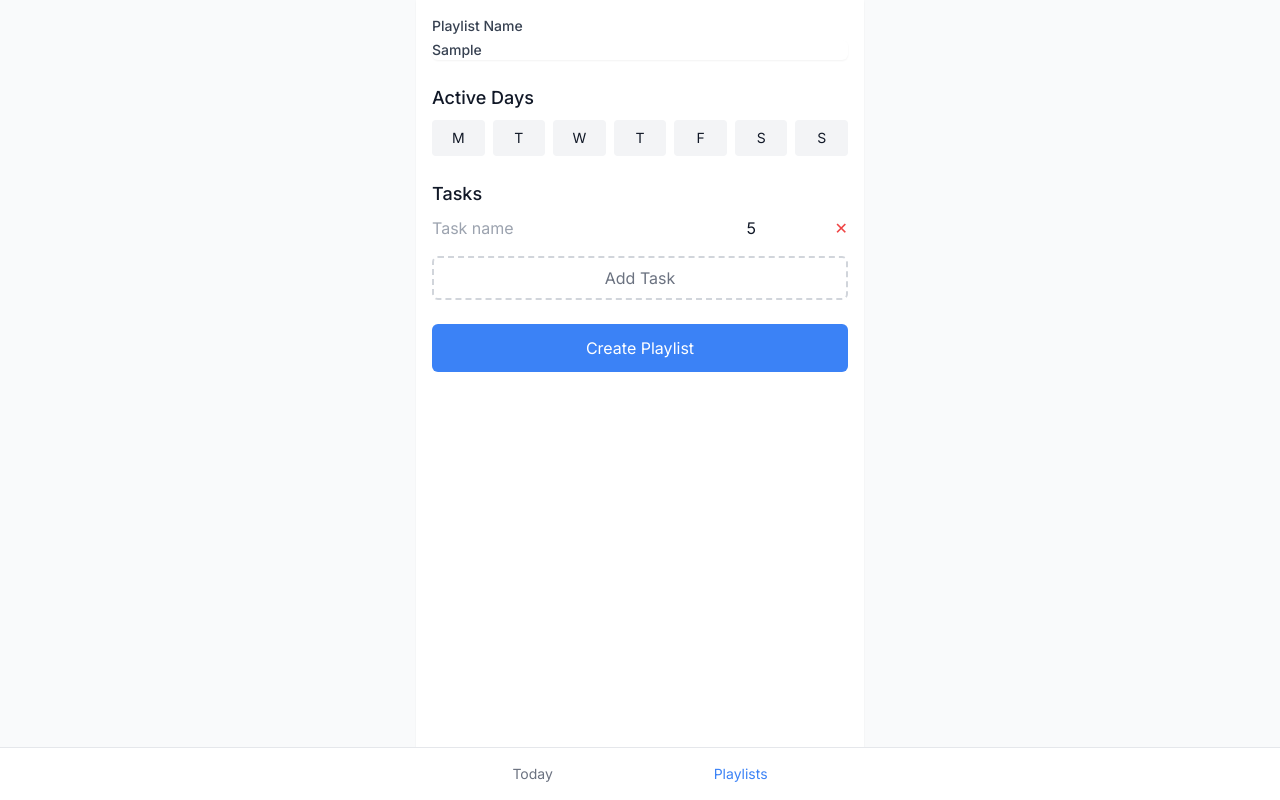
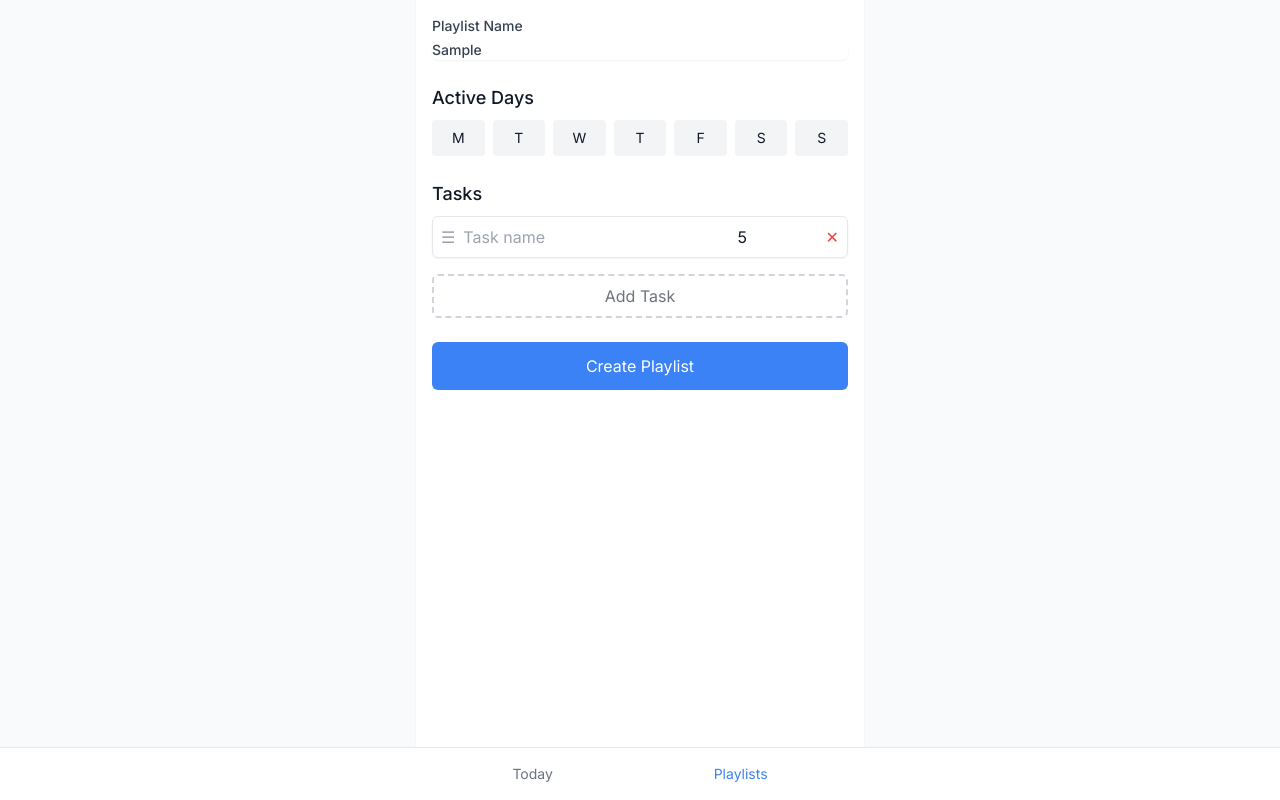
Before and after one commit to juanvolpe/Productivity_app, a Next.js app: page /playlists/new in a window 1280 px wide. Both pictures are taken after typing "Sample" into the empty fields and a click on the button "Add Task". Built offline with nearby package versions, Linux system fonts and the light colour scheme.

Commit message:
Add drag and drop functionality for tasks in playlist creation

```diff
--- a/package.json
+++ b/package.json
@@ -13,10 +13,11 @@
   },
   "dependencies": {
     "@prisma/client": "^6.1.0",
+    "@thisbeyond/solid-dnd": "^0.7.5",
     "next": "14.0.4",
+    "prisma": "^6.1.0",
     "react": "^18.2.0",
-    "react-dom": "^18.2.0",
-    "prisma": "^6.1.0"
+    "react-dom": "^18.2.0"
   },
   "devDependencies": {
     "@types/node": "^20.10.6",
--- a/src/app/playlists/new/page.tsx
+++ b/src/app/playlists/new/page.tsx
@@ -5,6 +5,7 @@ import { useRouter } from 'next/navigation';
 import { PlaylistCreateInput } from '@/types/playlist';
 
 interface TaskInput {
+  id: string;
   title: string;
   duration: number;
   isCompleted: boolean;
@@ -16,6 +17,7 @@ export default function NewPlaylistPage() {
   const [isSubmitting, setIsSubmitting] = useState(false);
   const [name, setName] = useState('');
   const [tasks, setTasks] = useState<TaskInput[]>([]);
+  const [draggedTask, setDraggedTask] = useState<number | null>(null);
   const [activeDays, setActiveDays] = useState({
     monday: false,
     tuesday: false,
@@ -30,6 +32,7 @@ export default function NewPlaylistPage() {
     setTasks([
       ...tasks,
       {
+        id: `task-${Date.now()}`,
         title: '',
         duration: 5,
         isCompleted: false,
@@ -42,6 +45,38 @@ export default function NewPlaylistPage() {
     setTasks(prev => prev.map((task, i) =>
       i === index ? { ...task, [field]: value } : task
     ));
+  };
+
+  const handleDragStart = (e: React.DragEvent, index: number) => {
+    setDraggedTask(index);
+    e.currentTarget.classList.add('opacity-50');
+  };
+
+  const handleDragEnd = (e: React.DragEvent) => {
+    e.currentTarget.classList.remove('opacity-50');
+    setDraggedTask(null);
+  };
+
+  const handleDragOver = (e: React.DragEvent) => {
+    e.preventDefault();
+  };
+
+  const handleDrop = (e: React.DragEvent, dropIndex: number) => {
+    e.preventDefault();
+    if (draggedTask === null) return;
+
+    const newTasks = [...tasks];
+    const [draggedItem] = newTasks.splice(draggedTask, 1);
+    newTasks.splice(dropIndex, 0, draggedItem);
+
+    // Update order property for all tasks
+    const updatedTasks = newTasks.map((task, index) => ({
+      ...task,
+      order: index + 1,
+    }));
+
+    setTasks(updatedTasks);
+    setDraggedTask(null);
   };
 
   const handleSubmit = async (e: React.FormEvent) => {
@@ -133,7 +168,16 @@ export default function NewPlaylistPage() {
         <h3 className="text-lg font-medium mb-2">Tasks</h3>
         <div className="space-y-4">
           {tasks.map((task, index) => (
-            <div key={index} className="flex gap-2">
+            <div
+              key={task.id}
+              draggable
+              onDragStart={(e) => handleDragStart(e, index)}
+              onDragEnd={handleDragEnd}
+              onDragOver={handleDragOver}
+              onDrop={(e) => handleDrop(e, index)}
+              className="flex gap-2 items-center bg-white p-2 rounded-md shadow-sm border border-gray-200 cursor-move transition-opacity duration-200"
+            >
+              <div className="text-gray-400">☰</div>
               <input
                 type="text"
                 value={task.title}
@@ -160,14 +204,14 @@ export default function NewPlaylistPage() {
               </button>
             </div>
           ))}
-          <button
-            type="button"
-            onClick={handleAddTask}
-            className="w-full p-2 border-2 border-dashed border-gray-300 rounded-md text-gray-500 hover:border-blue-500 hover:text-blue-500"
-          >
-            Add Task
-          </button>
         </div>
+        <button
+          type="button"
+          onClick={handleAddTask}
+          className="w-full mt-4 p-2 border-2 border-dashed border-gray-300 rounded-md text-gray-500 hover:border-blue-500 hover:text-blue-500"
+        >
+          Add Task
+        </button>
       </div>
 
       <button
```
Also changed, not shown: 1 other file (tests, documents, lock files or other folders).
